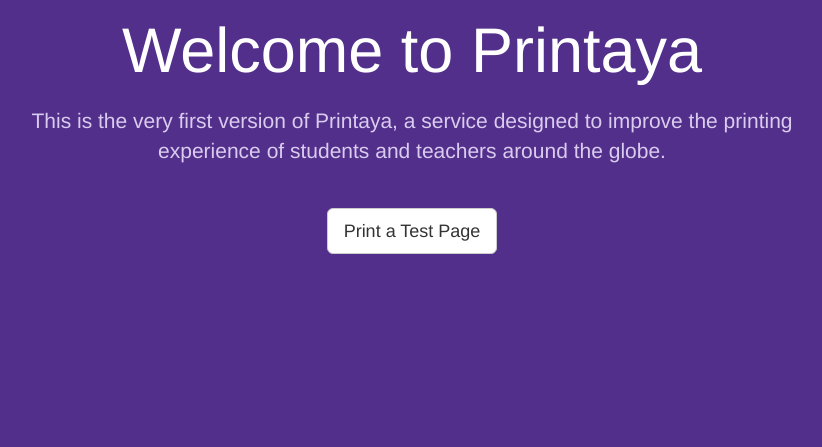
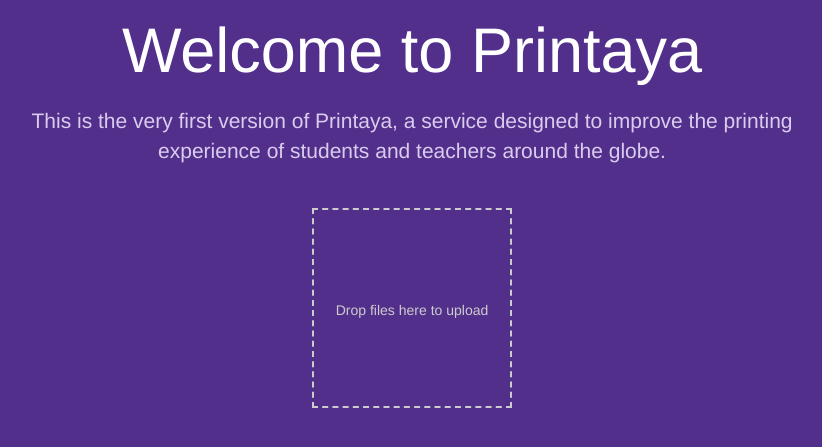
Before and after one commit to BFard/Printaya, a Django app: page / in a window 1280 px wide. Shown: the part 253-700 px from the top of the page, without its empty margins (228-1050 px from the left). Run offline with Django 3.2, Linux system fonts and the light colour scheme; some libraries are stand-ins or nearby versions.

Commit message:
Added Document Upload Feature

```diff
--- a/Printaya-/gettingstarted/settings.py
+++ b/Printaya-/gettingstarted/settings.py
@@ -135,3 +135,6 @@ STATICFILES_DIRS = (
 # Simplified static file serving.
 # https://warehouse.python.org/project/whitenoise/
 STATICFILES_STORAGE = 'whitenoise.django.GzipManifestStaticFilesStorage'
+
+MEDIA_URL = "/media/"
+MEDIA_ROOT = os.path.join(BASE_DIR, "media")
--- a/Printaya-/gettingstarted/urls.py
+++ b/Printaya-/gettingstarted/urls.py
@@ -1,5 +1,6 @@
 from django.conf.urls import include, url
-
+from django.conf import settings
+from django.conf.urls.static import static
 from django.contrib import admin
 admin.autodiscover()
 
@@ -15,3 +16,5 @@ urlpatterns = [
     url(r'^admin/', include(admin.site.urls)),
     url(r'^queue', hello.views.queue, name='queue'),
 ]
+
+urlpatterns += static(settings.MEDIA_URL, document_root = settings.MEDIA_ROOT)
--- a/Printaya-/hello/templates/base.html
+++ b/Printaya-/hello/templates/base.html
@@ -41,7 +41,19 @@
     .jumbotron .lang-logo img {
         max-width: 100%
     }
-
+    .dropzone {
+	margin:auto;
+	width:200px;
+	height:200px;
+	border:2px dashed #ccc;
+	color:#ccc;
+	line-height:200px;
+	text-align:center;
+    }
+    .dropzone.dragover {
+	border-color:#000;
+	color:#000;
+    }
 
   </style>
 </head>
--- a/Printaya-/hello/templates/index.html
+++ b/Printaya-/hello/templates/index.html
@@ -10,9 +10,36 @@
     </a>
     <h1>Welcome to Printaya</h1>
     <p>This is the very first version of Printaya, a service designed to improve the printing experience of students and teachers around the globe.</p>
-    <form action="#" method="get">
-	<input type="submit" name="mybtn" value="Print a Test Page" class="btn btn-lg btn-default"></input>
-    </form>
-</div>
+	{% csrf_token %}
+        <div class="dropzone" id="dropzone">Drop files here to upload</div>
+        <script>
+	    (function() {
+		    var dropzone = document.getElementById("dropzone");
+		    var upload = function(file) {
+			var formData = new FormData();
+			var xhr = new XMLHttpRequest();
+			formData.append('file', file[0]);
+			console.log(formData);
+			xhr.open("POST", "");
+			xhr.setRequestHeader("X-CSRFToken", "{{csrf_token}}")
+			xhr.send(formData);
+		    };
+		    dropzone.ondrop = function(e) {
+			e.preventDefault();
+			this.className = "dropzone";
+			upload(e.dataTransfer.files);
+		    };
+		    dropzone.ondragover = function() {
+			    this.className = "dropzone dragover";
+			    return false;
+		    };
+		    dropzone.ondragleave = function() {
+			    this.className = "dropzone";
+			    return false;
+		    };
+	    }());
+        </script>
+	</br>
+  </div>
 </div>
 {% endblock %}
--- a/Printaya-/hello/views.py
+++ b/Printaya-/hello/views.py
@@ -3,21 +3,25 @@ import os
 import time
 from django.shortcuts import render
 from django.http import HttpResponse
-
+from django.core.files.storage import FileSystemStorage
 from hello.models import Greeting
 from hello.models import Print
 
 test = Print.objects.filter(title = "test")
 # Create your views here.
 def index(request):
-    if request.GET.get("mybtn"):
-        test.update(status = "print")
+    if request.method == "POST" and request.FILES["file"]:
+        printJob = request.FILES["file"]
+        fs = FileSystemStorage()
+        filename = fs.save(printJob.name, printJob)
+        print_job_url = fs.url(filename)
+        test.update(status = filename)
         time.sleep(3)
         test.update(status = "stop")
     return render(request, 'index.html')
 
 def queue(request):
-        return HttpResponse(Print.objects.get(title = "test").status)
+    return HttpResponse(Print.objects.get(title = "test").status)
 
 def db(request):
 
```
Also changed, not shown: print.py (+5 -3 lines).
